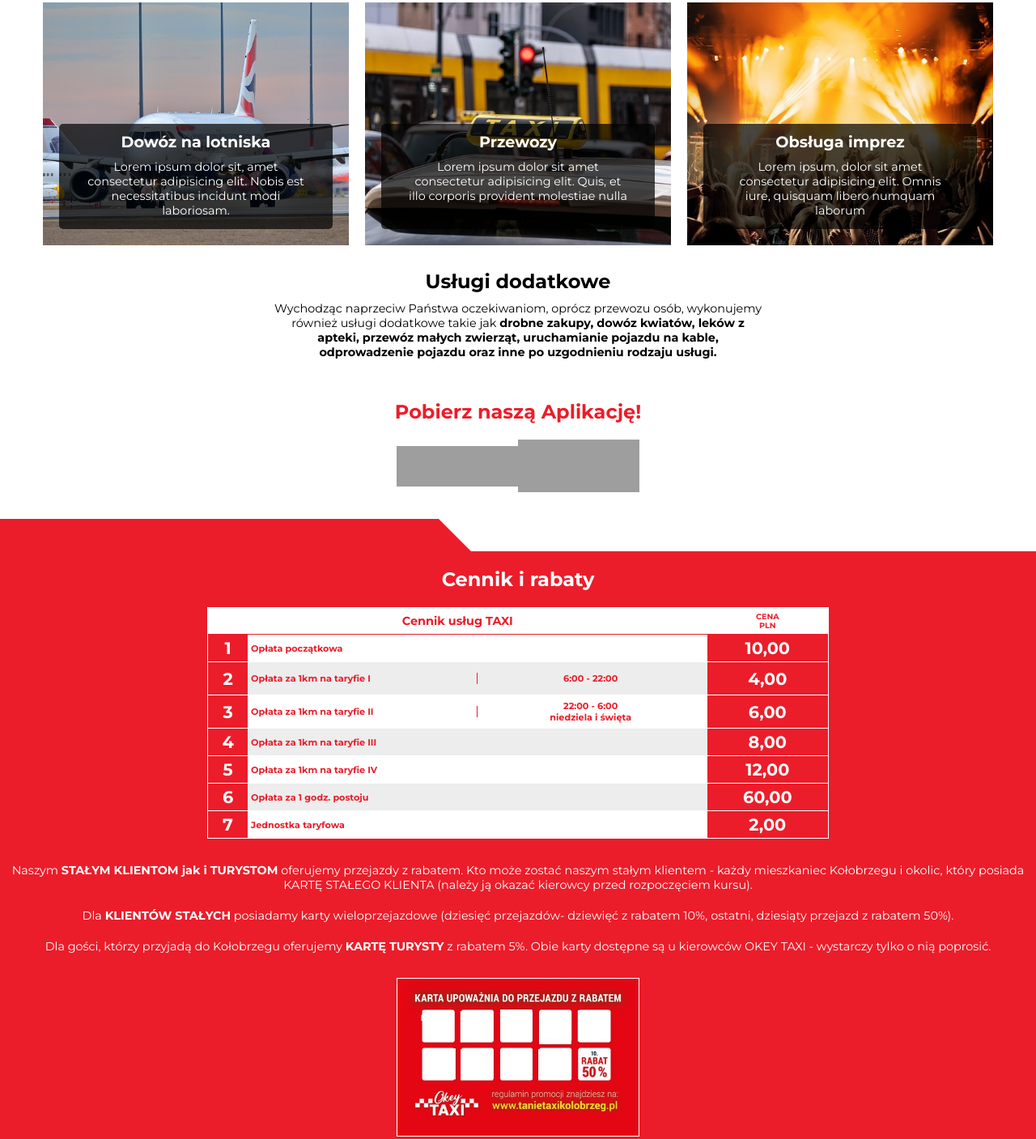
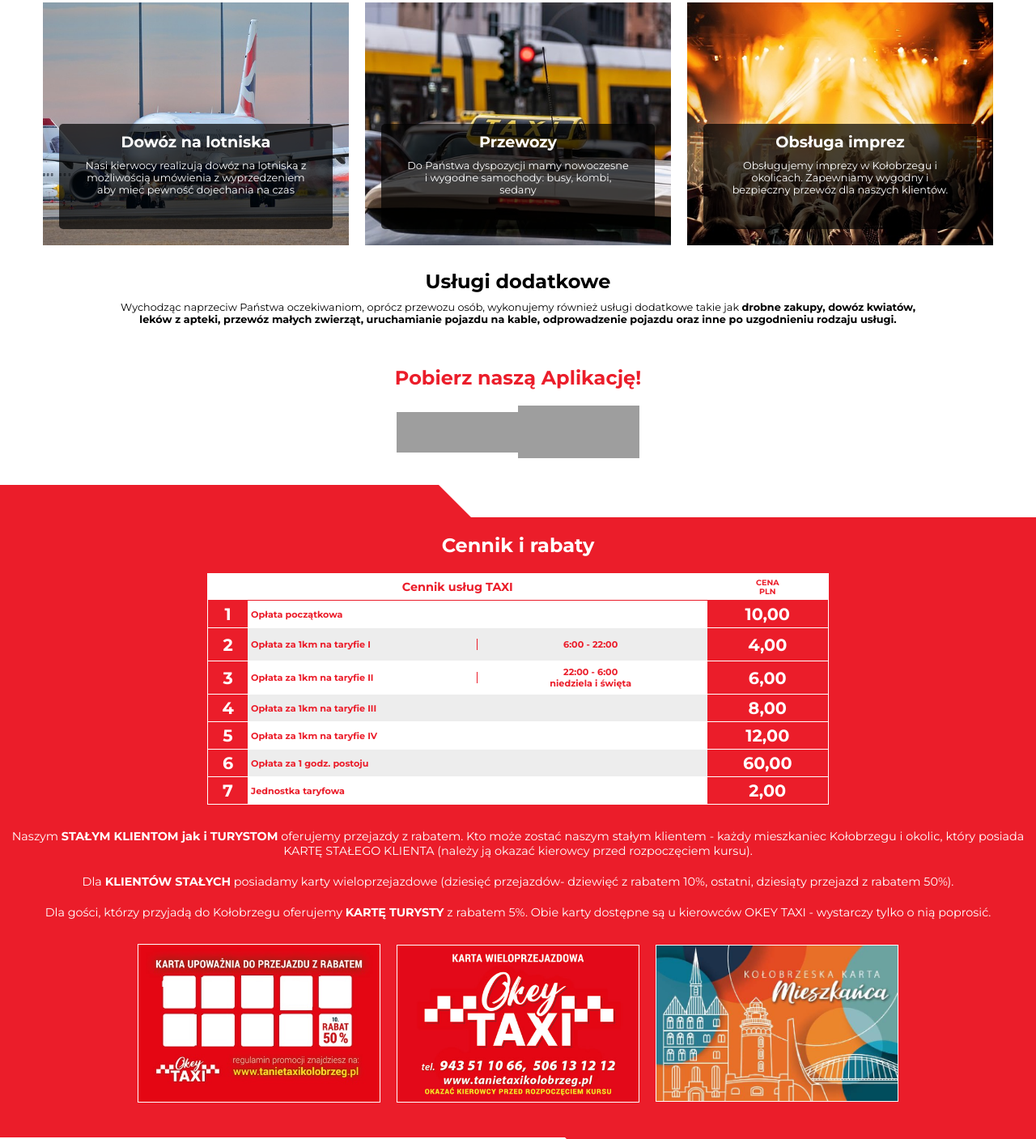
Before and after one commit to emskypl/OkeyTaxi, a website: page index.html in a window 1280 px wide. Shown: the part 847-2254 px from the top of the page at 81% size. Drawn offline with Linux system fonts and the light colour scheme; grey boxes are pictures that could not be loaded.

Commit message:
services description and some styling for the part

```diff
--- a/index.html
+++ b/index.html
@@ -66,22 +66,21 @@
                 <div class="services-item airport">
                     <div class="services-item-description">
                         <h2>Dowóz na lotniska</h2>
-                        <p>Lorem ipsum dolor sit, amet consectetur adipisicing elit. Nobis est
-                            necessitatibus incidunt modi laboriosam.</p>
+                        <p>Nasi kierwocy realizują dowóz na lotniska z możliwością umówienia z wyprzedzeniem aby mieć
+                            pewność dojechania na czas</p>
                     </div>
                 </div>
                 <div class="services-item taxicar">
                     <div class="services-item-description">
                         <h2>Przewozy</h2>
-                        <p>Lorem ipsum dolor sit amet consectetur adipisicing elit. Quis, et illo
-                            corporis provident molestiae nulla </p>
+                        <p>Do Państwa dyspozycji mamy nowoczesne i wygodne samochody: busy, kombi, sedany</p>
                     </div>
                 </div>
                 <div class="services-item party">
                     <div class="services-item-description">
                         <h2>Obsługa imprez</h2>
-                        <p>Lorem ipsum, dolor sit amet consectetur adipisicing elit. Omnis iure,
-                            quisquam libero numquam laborum</p>
+                        <p>Obsługujemy imprezy w Kołobrzegu i okolicach. Zapewniamy wygodny i bezpieczny przewóz dla
+                            naszych klientów.</p>
                     </div>
                 </div>
                 <div class="services-item-extra">
@@ -189,6 +188,7 @@
                         Dla gości, którzy przyjadą do Kołobrzegu oferujemy <span>KARTĘ TURYSTY</span> z rabatem 5%. Obie
                         karty dostępne są u kierowców OKEY TAXI - wystarczy tylko o nią poprosić.
                     </p>
+                    <div class="prices-images">
                         <div>
                             <img src="./images/rabat_karta1.jpg" alt="Karta rabatowa OKEY TAXI">
                         </div>
@@ -197,6 +197,7 @@
                         </div>
                         <div>
                             <img src="./images/rabat_karta3.jpg" alt="Karta mieszkańca kołobrzeska">
+                        </div>
                     </div>
                 </div>
             </div>
--- a/scss/style.scss
+++ b/scss/style.scss
@@ -312,10 +312,12 @@
 			margin-bottom: 20px;
 		}
 
-		div img {
+		.prices-images {
+			img {
 				width: 300px;
-			margin: 10px 0;
+				margin: 10px 10px;
 				border: 0.1rem solid $white;
+			}
 		}
 	}
 }
@@ -532,10 +534,14 @@
 			.services-item {
 				width: 30%;
 				margin: 0 10px;
+
+				p {
+					font-size: 0.65rem;
+				}
 			}
 
 			.services-item-extra {
-				width: 50%;
+				width: 90%;
 			}
 		}
 	}
@@ -579,6 +585,12 @@
 }
 
 @media (min-width: 992px) {
+	.services {
+		.services-items {
+			p {
+				font-size: 0.8rem;
+			}
+
 			.services-item-description {
 				h2 {
 					font-size: 1.2rem;
@@ -586,6 +598,11 @@
 
 				p {
 					font-size: 0.8rem;
+				}
+			}
+			.services-item-extra {
+				width: 80%;
+			}
 		}
 	}
 
@@ -603,6 +620,11 @@
 					font-size: 1.3rem;
 				}
 			}
+		}
+		.prices-images {
+			display: flex;
+			justify-content: center;
+			align-items: center;
 		}
 	}
 
```
Also changed, not shown: css/style.css, 1 other file. Lines whose indentation alone changed are shown as unchanged.
